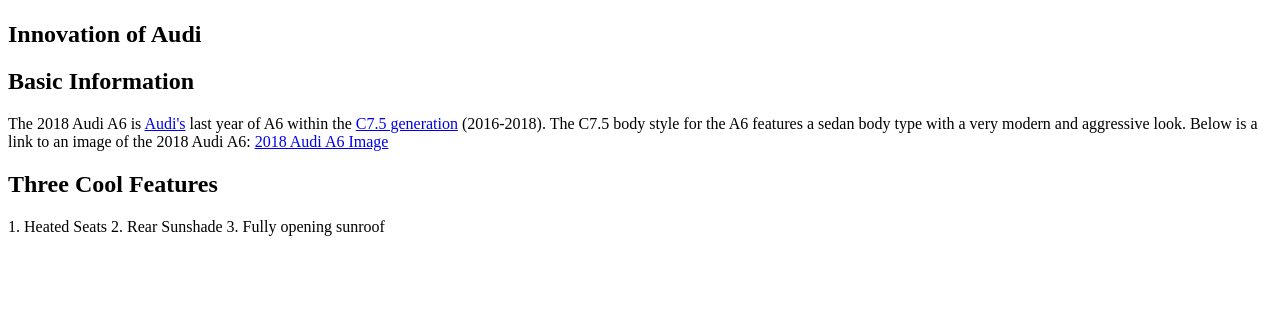
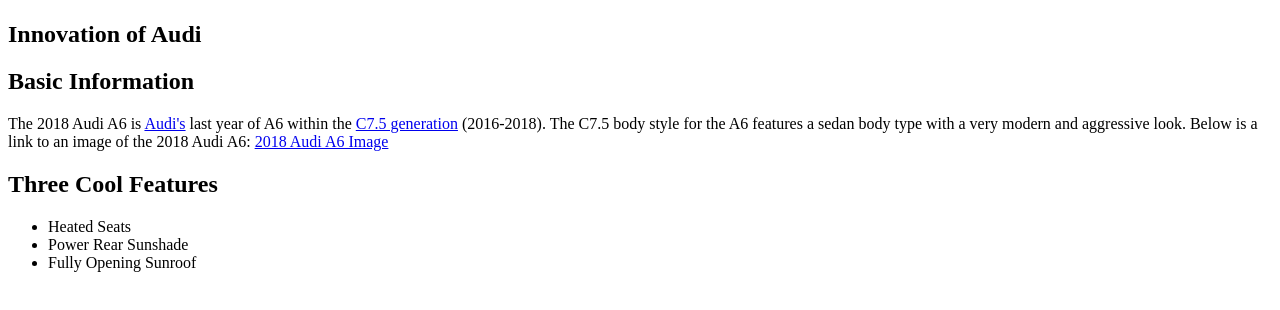
Before and after one commit to msample2/Lab02-Hyperlinks, a plain HTML site: page index.html in a window 1280 px wide. Drawn offline with Linux system fonts and the light colour scheme.

Commit message:
added unordered list

```diff
--- a/index.html
+++ b/index.html
@@ -13,8 +13,10 @@
     <a href="https://cars.usnews.com/cars-trucks/audi/a6/2018/photos-exterior" title="2018 Audi A6 Image">2018 Audi A6 Image</a>
 
     <h2>Three Cool Features</h2>
-    1. Heated Seats
-    2. Rear Sunshade
-    3. Fully opening sunroof
+    <ul>
+        <li>Heated Seats</li>
+        <li>Power Rear Sunshade</li>
+        <li>Fully Opening Sunroof</li>
+    </ul>
 
 </body>
```
